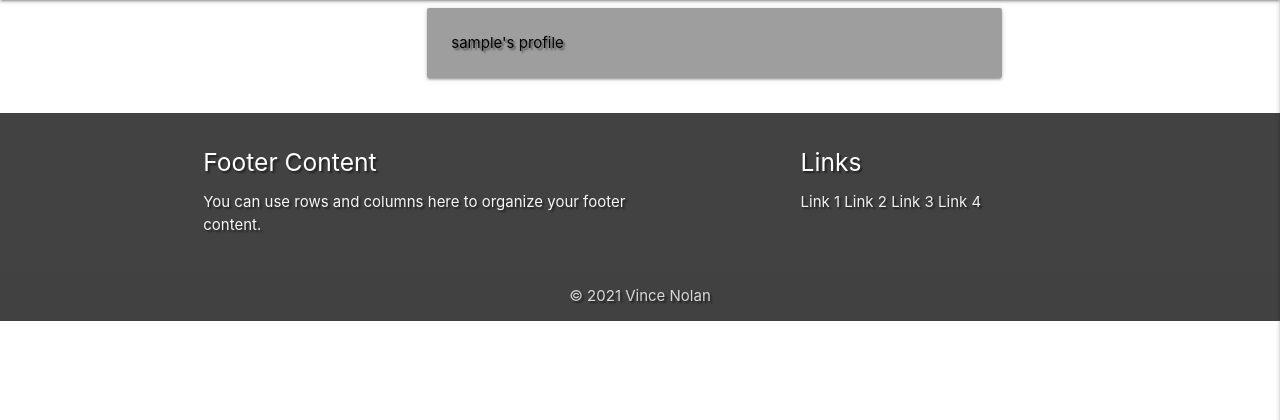
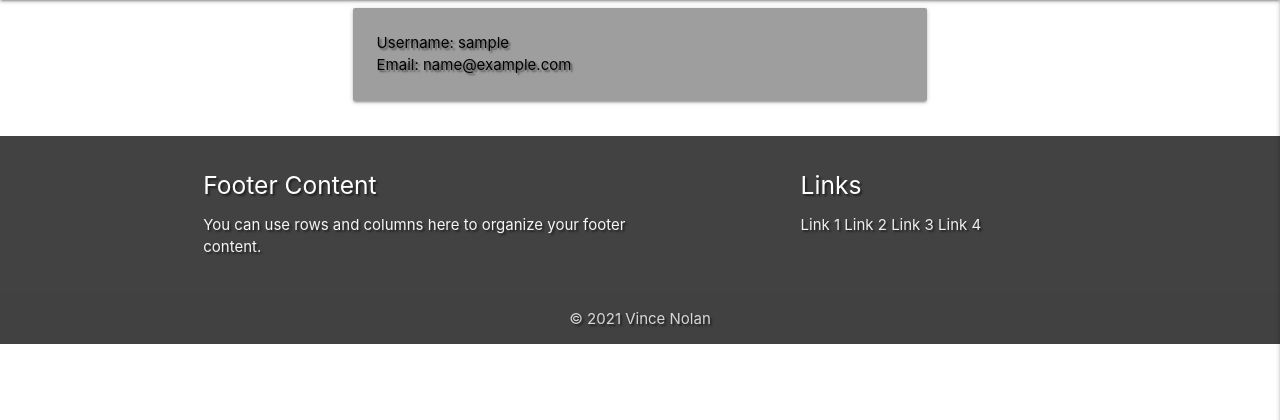
Before and after one commit to VinceNolan999/ms3-my-movie-catalog, a Flask app: page /profile/1 in a window 1280 px wide. Shown: the part 64-484 px from the top of the page. Run offline with Flask 2, Linux system fonts and the light colour scheme; the visitor is signed in with stand-in values (Sample User, id 1); a database or web service that is not in the repository returns one stand-in record (values such as "Sample title"); some libraries are stand-ins or nearby versions.

Commit message:
profile page completed

```diff
--- a/app.py
+++ b/app.py
@@ -35,7 +35,7 @@ def search():
 
 
 # movie  display by genre
-@app.route("/movies/<genre>")
+@app.route("/movies_genre_sort/<genre>")
 def movie_genre_sort(genre):
     movies = list(mongo.db.movies.find({'genre_name': genre}))
     genres = mongo.db.genres.find()
@@ -57,6 +57,7 @@ def register():
             "username": request.form.get("username").lower(),
             "email": request.form.get("email").lower(),
             "password": generate_password_hash(request.form.get("password"))
+
         }
         mongo.db.users.insert_one(register)
         # creates 'session'
@@ -99,7 +100,12 @@ def login():
 def profile(username):
     username = mongo.db.users.find_one(
         {"username": session["user"]})["username"]
-    return render_template("profile.html", username=username)
+    email = mongo.db.users.find_one(
+        {"username": session["user"]})["email"]
+    if session["user"]:
+        return render_template("profile.html", username=username, email=email)
+
+    return redirect(url_for("login"))
 
 
 # remove user session cookie
--- a/templates/base.html
+++ b/templates/base.html
@@ -27,7 +27,7 @@
             <li><a href="{{ url_for('profile', username=session['user']) }}">Profile</a></li>
             <li><a href="{{ url_for('add_movie' )}}">Add Movie</a></li>
                 {% if session.user|lower == "admin"|lower %}
-                    <li><a href="#">Edit Movie</a></li>
+                    <li><a href="#">Edit Categories</a></li>
                 {% endif %}
             <li><a href="{{ url_for('logout' )}}">Log Out</a></li>
           {% else %}
@@ -46,7 +46,7 @@
       <li><a href="{{ url_for('profile', username=session['user']) }}">Profile</a></li>
       <li><a href="{{ url_for('add_movie' )}}">Add Movie</a></li>
           {% if session.user|lower == "admin"|lower %}
-              <li><a href="#">Edit Movie</a></li>
+              <li><a href="#">Edit Categories</a></li>
           {% endif %}
       <li><a href="{{ url_for('logout' )}}">Log Out</a></li>
       {% else %}
--- a/templates/movies.html
+++ b/templates/movies.html
@@ -15,7 +15,7 @@
     <div class="row center">
         <form class="search-input" action="{{ url_for('search') }}" method="POST">
             <div class="center col s12 m8">
-                <input type="search" placeholder="movie name or description" name="query" id="query"/>
+                <input type="search" placeholder="movie name or description" minlength="3" name="query" id="query"/>
             </div>
             <div class="search-btns left">
                 <button class="btn-small blue waves-effect waves-light" type="submit">
--- a/templates/profile.html
+++ b/templates/profile.html
@@ -2,10 +2,13 @@
 {% block content %}
 
     <div class="row">
-        <div class="col s12 m8 offset-m3">
+        <div class="col s12 m8 offset-m2">
             <div class="card-panel grey text-shadow">
                 <span class="center-align black-text">
-                    {{ username }}'s profile
+                    Username: {{ username }}
+                </span><br>
+                <span class="center-align black-text">
+                    Email: {{ email }}
                 </span>
             </div>
         </div>
```
